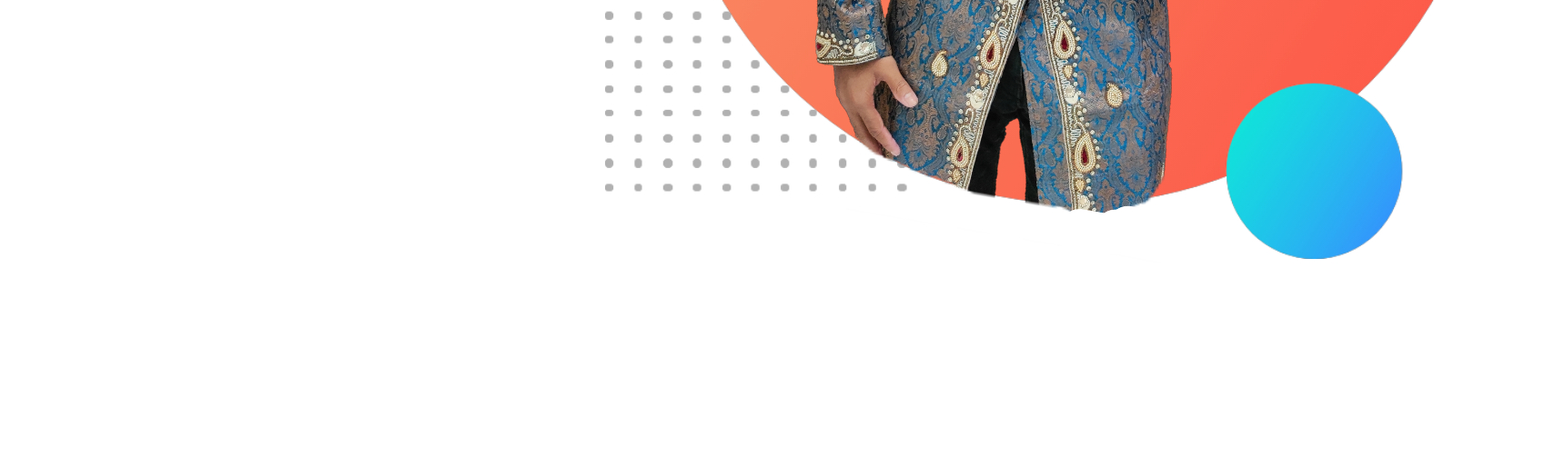
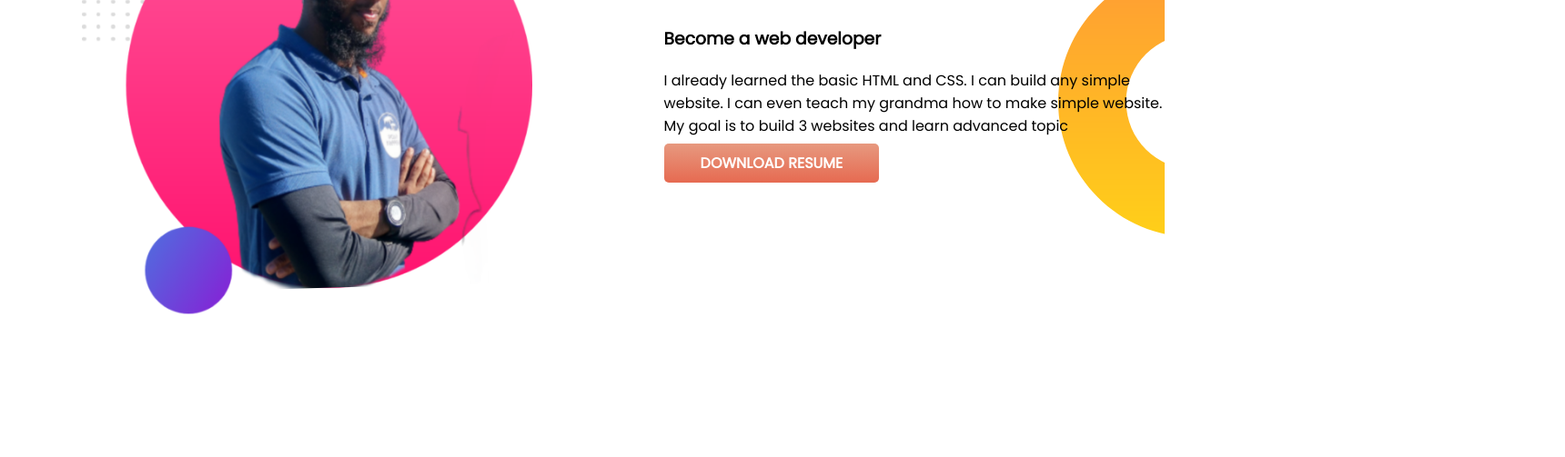
Before and after one commit to sojib-Ahmed/First-portfolio, a plain HTML site: page index.html in a window 1280 px wide. Shown: the part 782-1285 px from the top of the page at 91% size, 1720 px wide, since content can reach past the window. Before the commit the page ends 1103 px from the top, so only its background shows below. Drawn offline with Linux system fonts and the light colour scheme.

Commit message:
add big dream

```diff
--- a/index.html
+++ b/index.html
@@ -13,20 +13,38 @@
 </head>
 
 <body>
- <section>
+    <section class="top-banner">
         <div class="half-width">
             <h1>Welcome To </h1>
             <h1> <span class="name">Sojib Ahmed</span> World</h1>
             <h3>Student and lazy person</h3>
             <p>
                 Assalamualaikum every one this is Sojib Ahmed I am a student and now i learn programming
-            at programmin hero by Jahankar Mahabub. He is very good techer now he is world best programming techer in eyes.
+                at programmin hero by Jahankar Mahabub. He is very good techer now he is world best programming techer
+                in eyes.
             </p>
+            <a class="link-button" href="https://www.linkedin.com/in/sojib-ahmed-a95479226/" target="_blank">HIRE ME</a>
         </div>
-       <a href="https://www.linkedin.com/in/sojib-ahmed-a95479226/"_blank>Hair Me</a>
+
         <div class="half-width">
             <img src="images/1st.jpg" alt="first pic of sojib">
         </div>
+    </section>
+
+    <section class="Big-Dream">
+        <div class="half-width">
+            <img src="images/2nd.png" alt="2nd image">
+        </div>
+        <div class="half-width">
+            <h1>Big Dream</h1>
+            <h3> Become a web developer </h3>
+            <p>
+                I already learned the basic HTML and CSS. I can build any simple website. I can even teach my grandma
+                how to make simple website. My goal is to build 3 websites and learn advanced topic
+            </p>
+            <a class="link-button" target="_blank" href=" ">DOWNLOAD RESUME</a>
+        </div>
+
     </section>
 
 
--- a/style.css
+++ b/style.css
@@ -1,5 +1,6 @@
 body{
     font-family: 'Poppins', sans-serif;
+    margin:0px;
 }
 h1{
     font-size: 50px;
@@ -9,6 +10,29 @@ h1{
 }
 section{
     display: flex;
-    .half-width {
+    margin-bottom: 150px;
+    }
+    .half-width{
         width: 50%;
+        padding-left: 7%;
     }
+.half-width img{
+    width: 90%;
+}
+.link-button{
+    text-decoration: none;
+    background-image:linear-gradient(#e7997f,#e66a51);
+    padding: 10px 40px;
+    color: white;
+    font-weight: 700;
+    border-radius: 5px;
+}
+.top-banner{
+    background-image: url(images/top-banner.png);
+    background-repeat: no-repeat;
+}
+.Big-Dream{
+    background-image: url(images/dream-bg.png);
+    background-repeat: no-repeat;
+    background-position: right;
+}
```
Lines whose indentation alone changed are shown as unchanged.
